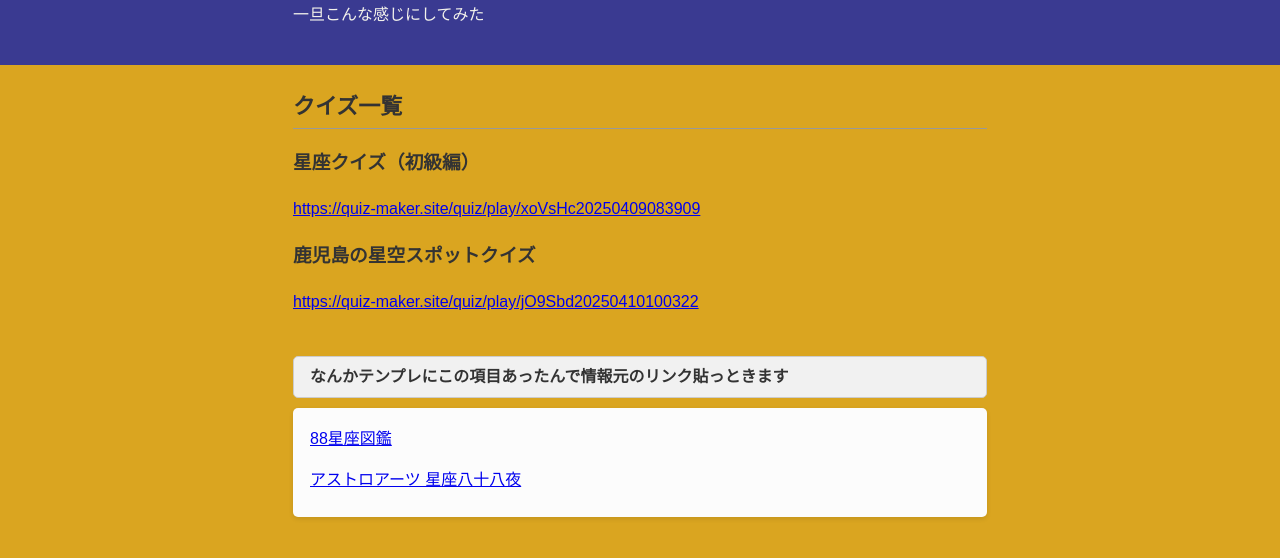
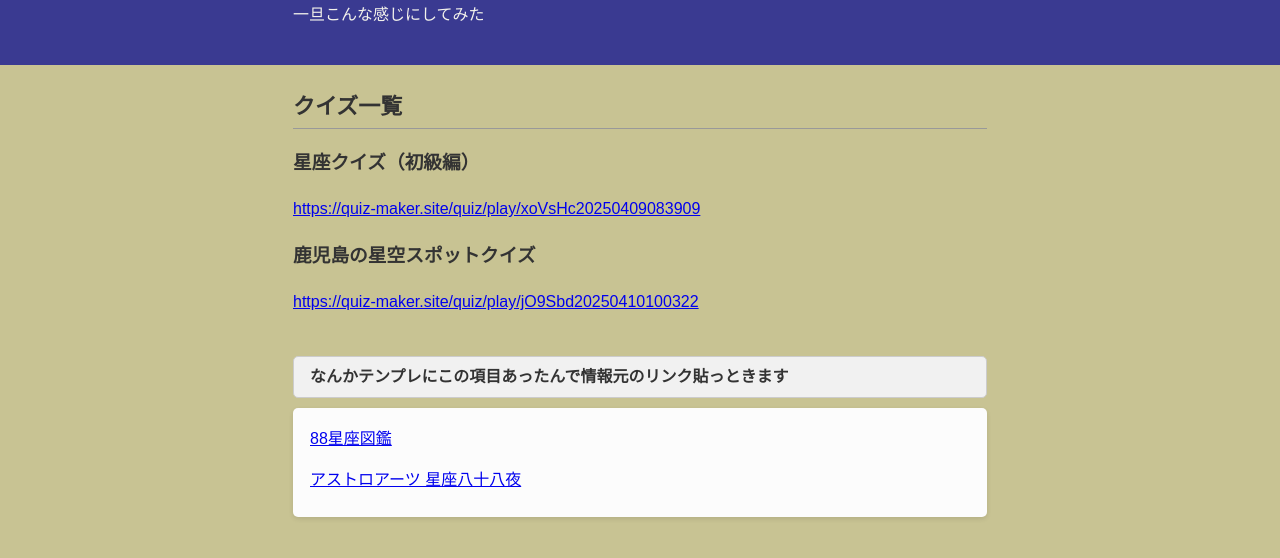
Before and after one commit to yaza88-hub/yaza88-hub.github.io, a plain HTML site: page index.htm in a window 1280 px wide. Shown: the part 80-638 px from the top of the page. Drawn offline with Linux system fonts and the light colour scheme.

Commit message:
Update style.css

```diff
--- a/style.css
+++ b/style.css
@@ -5,7 +5,7 @@ body {
 	font-family: "游ゴシック Medium", "ヒラギノ角ゴ Pro", "Hiragino Kaku Gothic Pro", "メイリオ", "Meiryo", sans-serif;
 	line-height: 1.6;
     font-size: 16px;
-	background-color: #DAA520;
+	background-color:  #c8c393;
 }
 #header-container {
   margin: 0 auto;
```
